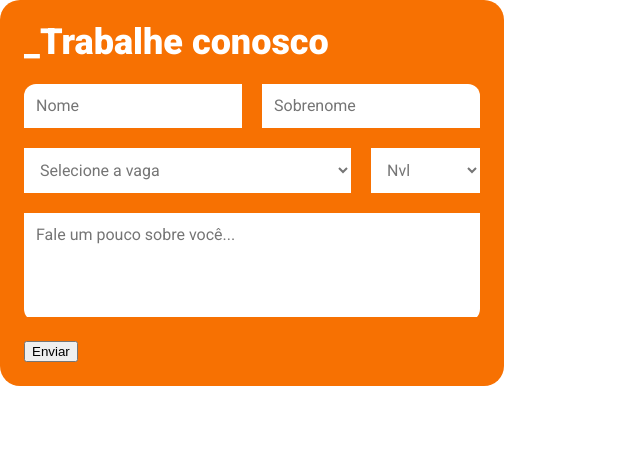
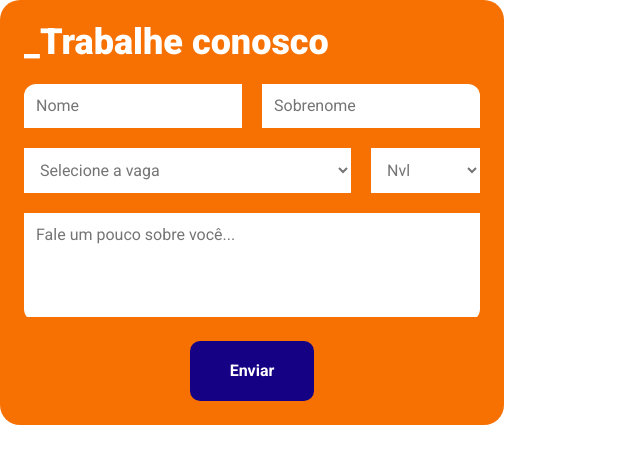
Before and after one commit to allangdasilva/challenge-angular-itau, an Angular app: page / in a window 1280 px wide. Shown: the top 464 px of the page, without its empty margins (0-640 px from the left). Built offline with nearby package versions, Linux system fonts and the light colour scheme.

Commit message:
Componente ButtonSubmit estilizado

```diff
--- a/src/app/components/forms/interview-form/interview-form.css
+++ b/src/app/components/forms/interview-form/interview-form.css
@@ -6,6 +6,8 @@
   gap: 20px;
 }
 .form {
+  grid-template-columns: 1fr;
+  justify-items: center;
   width: 100%;
   max-width: 504px;
   padding: 24px;
@@ -13,6 +15,7 @@
   background-color: var(--primary-color);
 
   .form-heading {
+    justify-self: start;
     color: var(--text-heading-light);
   }
 }
@@ -20,6 +23,7 @@
   overflow: hidden;
   border-radius: 12px;
   margin-top: 4px;
+  justify-self: stretch;
 }
 .inputs-wrapper {
   grid-template-columns: 1fr;
--- a/src/app/components/ui/form/button-submit/button-submit.css
+++ b/src/app/components/ui/form/button-submit/button-submit.css
@@ -0,0 +1,8 @@
+.button-submit {
+  font-weight: 700;
+  padding: 20px 40px;
+  border: none;
+  border-radius: 10px;
+  color: var(--text-heading-light);
+  background-color: var(--secondary-color);
+}
--- a/src/app/components/ui/form/button-submit/button-submit.html
+++ b/src/app/components/ui/form/button-submit/button-submit.html
@@ -1 +1 @@
-<button type="submit">Enviar</button>
+<button class="button-submit font-body" type="submit">Enviar</button>
--- a/src/styles.css
+++ b/src/styles.css
@@ -3,6 +3,13 @@
   font-family: 'Roboto';
   src: url('./fonts/roboto-v50-latin-900.woff2') format('woff2');
   font-weight: 900;
+  font-style: normal;
+  font-display: swap;
+}
+@font-face {
+  font-family: 'Roboto';
+  src: url('./fonts/roboto-v50-latin-700.woff2') format('woff2');
+  font-weight: 700;
   font-style: normal;
   font-display: swap;
 }
```
Also changed, not shown: src/fonts/roboto-v50-latin-700.woff2 (added).
